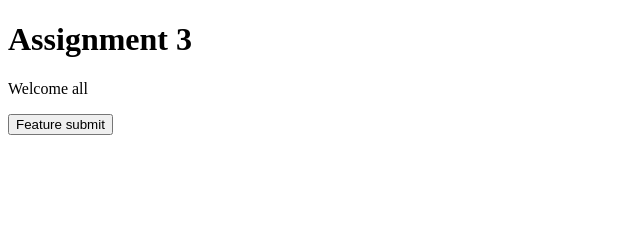
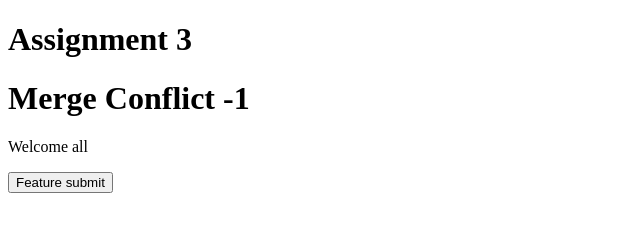
Before and after one commit to Hari-Venkat/assign1, a plain HTML site: page index.html in a window 1280 px wide. Shown: the whole page, without its empty margins (0-640 px from the left). Drawn offline with Linux system fonts and the light colour scheme.

Commit message:
merge conflict

```diff
--- a/index.html
+++ b/index.html
@@ -7,7 +7,9 @@
 </head>
 <body>
     <h1>Assignment 3</h1>
+    <h1>Merge Conflict -1</h1>
     <p>Welcome all</p>
     <button>Feature submit</button>
+
 </body>
 </html>
```
